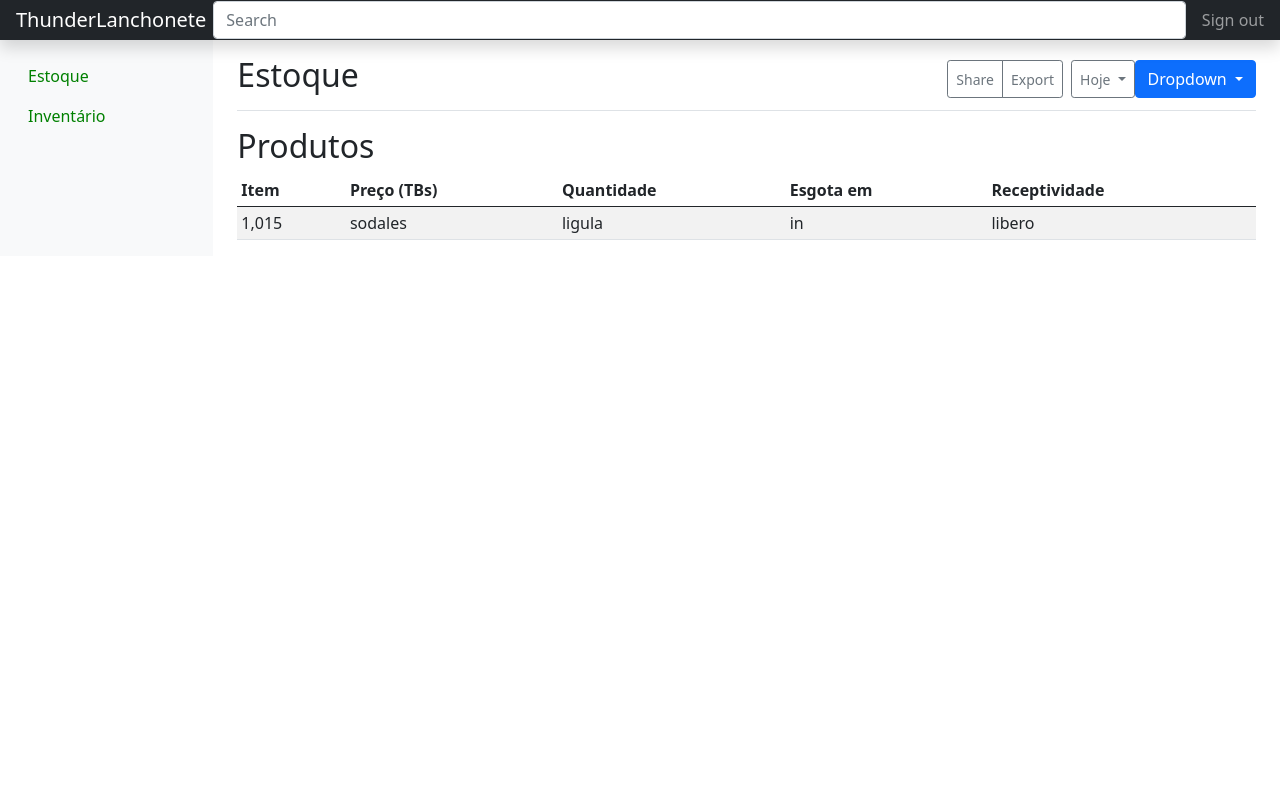
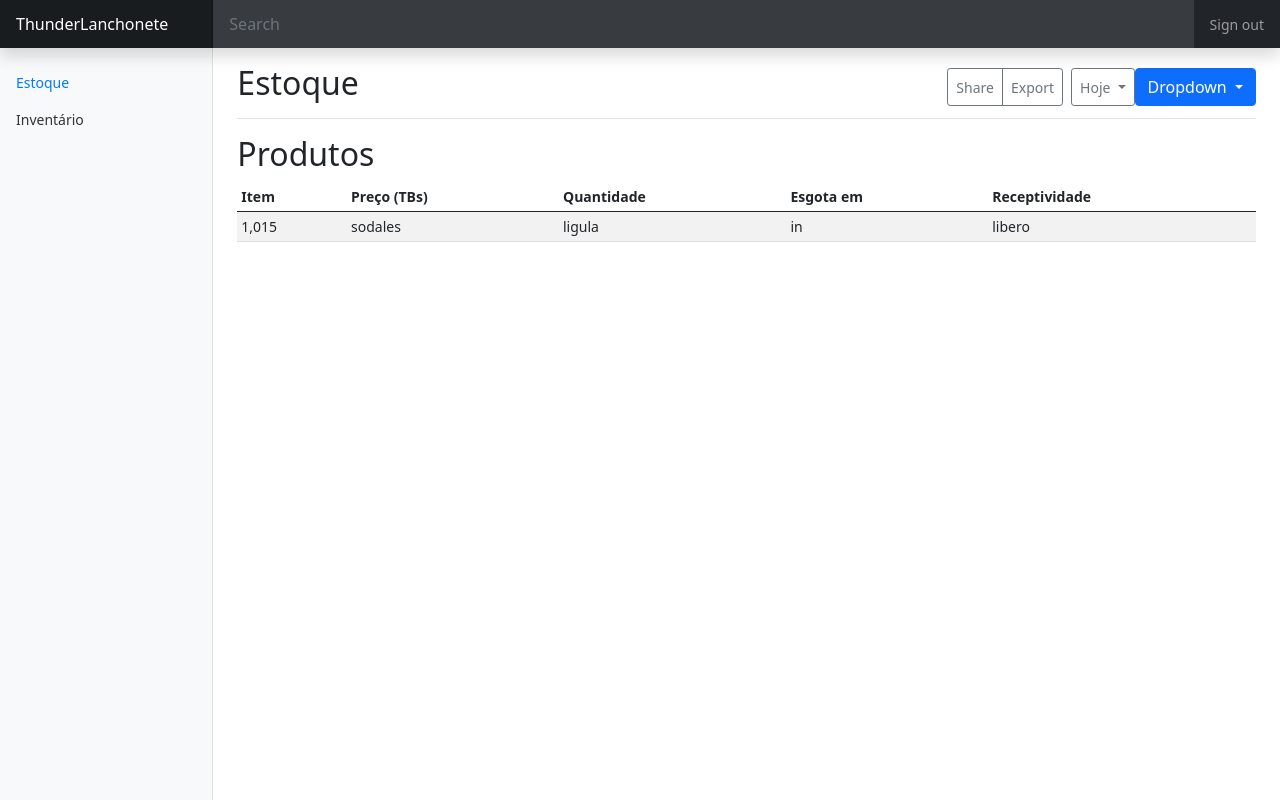
Before and after one commit to FelipeGdM/SI_TL, a Django app: page /estoque in a window 1280 px wide. Run offline with Django 3.2, Linux system fonts and the light colour scheme.

Commit message:
Update .css

```diff
--- a/lanchonete/static/lanchonete/style.css
+++ b/lanchonete/static/lanchonete/style.css
@@ -1,3 +1,103 @@
 li a {
     color: green;
 }
+body {
+    font-size: .875rem;
+  }
+
+  .feather {
+    width: 16px;
+    height: 16px;
+    vertical-align: text-bottom;
+  }
+
+  /*
+   * Sidebar
+   */
+
+  .sidebar {
+    position: fixed;
+    top: 0;
+    /* rtl:raw:
+    right: 0;
+    */
+    bottom: 0;
+    /* rtl:remove */
+    left: 0;
+    z-index: 100; /* Behind the navbar */
+    padding: 48px 0 0; /* Height of navbar */
+    box-shadow: inset -1px 0 0 rgba(0, 0, 0, .1);
+  }
+
+  @media (max-width: 767.98px) {
+    .sidebar {
+      top: 5rem;
+    }
+  }
+
+  .sidebar-sticky {
+    position: relative;
+    top: 0;
+    height: calc(100vh - 48px);
+    padding-top: .5rem;
+    overflow-x: hidden;
+    overflow-y: auto; /* Scrollable contents if viewport is shorter than content. */
+  }
+
+  .sidebar .nav-link {
+    font-weight: 500;
+    color: #333;
+  }
+
+  .sidebar .nav-link .feather {
+    margin-right: 4px;
+    color: #727272;
+  }
+
+  .sidebar .nav-link.active {
+    color: #007bff;
+  }
+
+  .sidebar .nav-link:hover .feather,
+  .sidebar .nav-link.active .feather {
+    color: inherit;
+  }
+
+  .sidebar-heading {
+    font-size: .75rem;
+    text-transform: uppercase;
+  }
+
+  /*
+   * Navbar
+   */
+
+  .navbar-brand {
+    padding-top: .75rem;
+    padding-bottom: .75rem;
+    font-size: 1rem;
+    background-color: rgba(0, 0, 0, .25);
+    box-shadow: inset -1px 0 0 rgba(0, 0, 0, .25);
+  }
+
+  .navbar .navbar-toggler {
+    top: .25rem;
+    right: 1rem;
+  }
+
+  .navbar .form-control {
+    padding: .75rem 1rem;
+    border-width: 0;
+    border-radius: 0;
+  }
+
+  .form-control-dark {
+    color: #fff;
+    background-color: rgba(255, 255, 255, .1);
+    border-color: rgba(255, 255, 255, .1);
+  }
+
+  .form-control-dark:focus {
+    border-color: transparent;
+    box-shadow: 0 0 0 3px rgba(255, 255, 255, .25);
+  }
```
